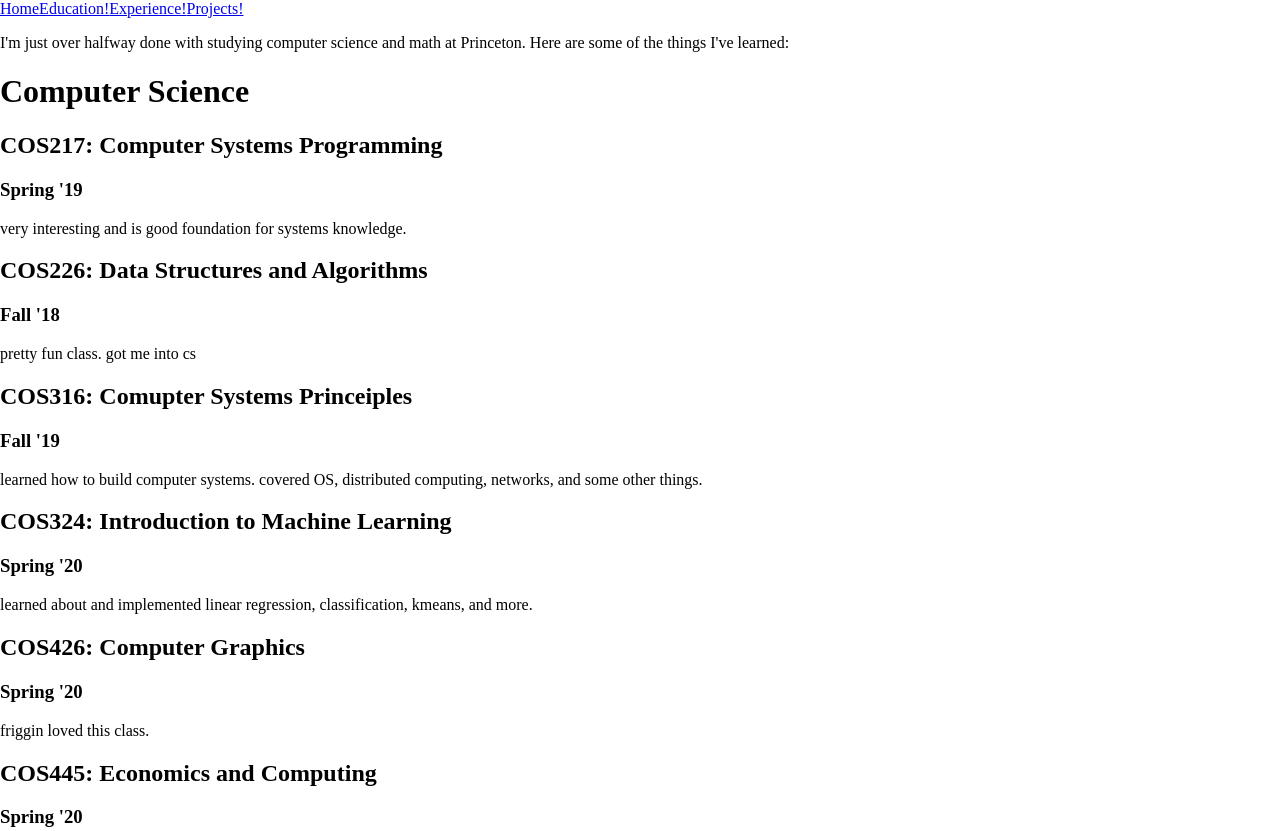
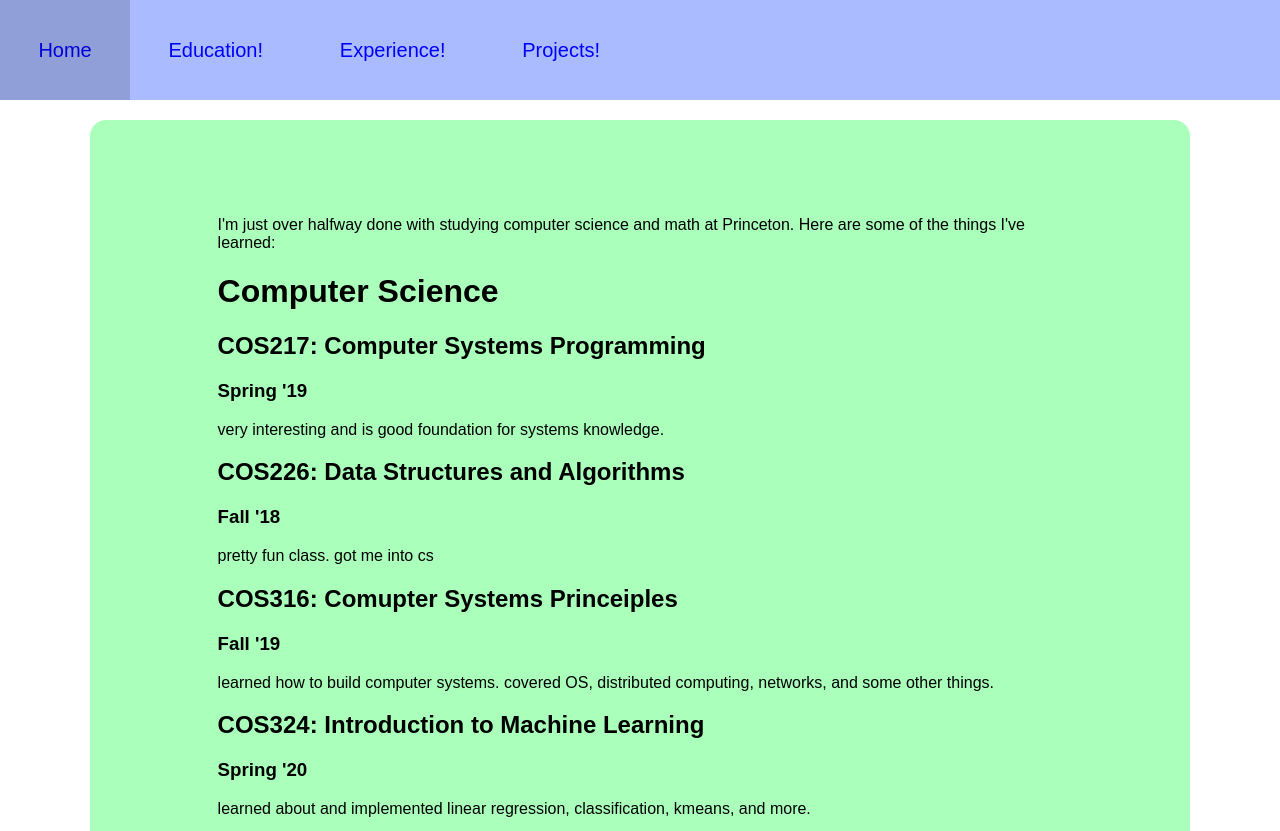
Before and after one commit to hollisma/hollisis.me, a Gatsby site: page /education in a window 1280 px wide. Shown: the top 831 px of the page. Built offline with nearby package versions, Linux system fonts and the light colour scheme; Gatsby itself is replaced by a stand-in of ours.

Commit message:
basic navbar and layout css

```diff
--- a/src/components/layout.tsx
+++ b/src/components/layout.tsx
@@ -1,8 +1,15 @@
 import React from 'react'
-import { ThemeProvider } from 'styled-components'
+import styled, { ThemeProvider } from 'styled-components'
 import { GlobalStyles, Theme } from '../styles'
 
 import Navbar from './navbar'
+
+const Container = styled.div`
+  margin: 15vh 7vw 7vh;
+  padding: 10vh 10vw;
+  background-color: #afb;
+  border-radius: 2vh;
+`
 
 type LayoutProps = {
   children: React.ReactNode
@@ -12,8 +19,10 @@ const Layout: React.FC<LayoutProps> = ({ children }) => {
   return (
     <ThemeProvider theme={Theme}>
       <GlobalStyles />
-      <Navbar />
-      {children}
+      <Container>
+        <Navbar />
+        {children}
+      </Container>
     </ThemeProvider>
   )
 }
--- a/src/components/navbar.tsx
+++ b/src/components/navbar.tsx
@@ -1,14 +1,65 @@
-import React from 'react'
+import React, { useState } from 'react'
+import styled from 'styled-components'
 import { Link } from 'gatsby'
 
+const StyledLink = styled(Link)`
+  display: flex;
+  position: relative;
+  padding: 0 3vw;
+  height: 100%;
+  align-items: center;
+  font-size: 2.5vh;
+  text-decoration: none;
+  color: blue;
+  transition: all 0.2s ease;
+  -webkit-filter: brightness(100%);
+  &:hover {
+    -webkit-filter: brightness(85%);
+  }
+  p {
+    margin: 0;
+  }
+`
+
+const LinkContainer = styled.div<{ scrolled: boolean }>`
+  display: flex;
+  position: fixed;
+  top: 0;
+  left: 0;
+  height: ${props => (props.scrolled ? '7.5vh' : '12.5vh')};
+  width: 100%;
+  background-color: ${props => (props.scrolled ? '#fab' : '#abf')};
+  align-items: center;
+  transition: all 0.2s ease-out;
+  ${StyledLink} {
+    background-color: ${props => (props.scrolled ? '#fab' : '#abf')};
+  }
+`
+
 const Navbar: React.FC = () => {
+  const [scrolled, setScrolled] = useState(
+    document.documentElement.scrollTop > 1
+  )
+
+  window.onscroll = () => {
+    setScrolled(document.documentElement.scrollTop > 1)
+  }
+
   return (
-    <div>
-      <Link to='/'>Home</Link>
-      <Link to='/education'>Education!</Link>
-      <Link to='/experience'>Experience!</Link>
-      <Link to='/projects'>Projects!</Link>
-    </div>
+    <LinkContainer scrolled={scrolled}>
+      <StyledLink to='/'>
+        <p>Home</p>
+      </StyledLink>
+      <StyledLink to='/education'>
+        <p>Education!</p>
+      </StyledLink>
+      <StyledLink to='/experience'>
+        <p>Experience!</p>
+      </StyledLink>
+      <StyledLink to='/projects'>
+        <p>Projects!</p>
+      </StyledLink>
+    </LinkContainer>
   )
 }
 
--- a/src/pages/education.tsx
+++ b/src/pages/education.tsx
@@ -45,7 +45,6 @@ const Education = ({ data }: PageProps<Data>) => {
     }
     section_to_course[section].push(course)
   }
-  console.log(section_to_course)
 
   const sectionElems =
     Object.keys(section_to_course).length !== 0 &&
--- a/src/styles/global-styles.tsx
+++ b/src/styles/global-styles.tsx
@@ -1,6 +1,9 @@
 import { createGlobalStyle } from 'styled-components'
 
 const GlobalStyles = createGlobalStyle`
+  html {
+    font-family: arial;
+  }
   body {
     margin: 0;
     padding: 0;
```
